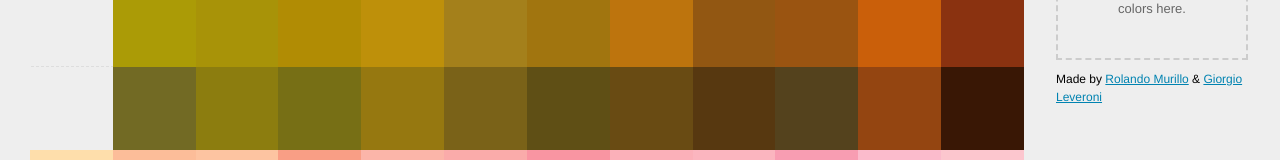
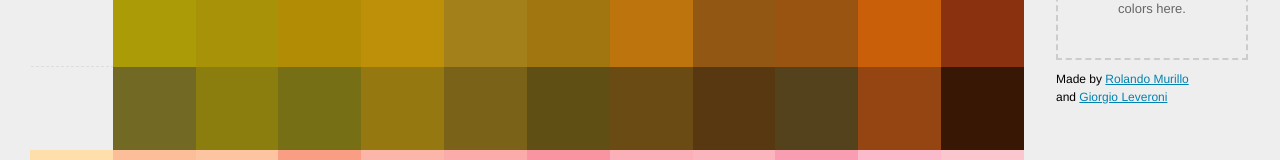
Before and after one commit to patelprashant/coleure, a plain HTML site: page index.html in a window 1280 px wide. Shown: the part 462-622 px from the top of the page. Drawn offline with Linux system fonts and the light colour scheme.

Commit message:
Update index.html

```diff
--- a/index.html
+++ b/index.html
@@ -69,7 +69,7 @@
         </header>
         <div id="drop-message" class="dropzone">Drop your favorite colors here.</div>
         <div id="palette_colors" class="clear b10"></div>
-        <p>Made by <a href="http://rolandomurillo.com/">Rolando Murillo</a> &amp; <a href="http://github.com/ppold">Giorgio Leveroni</a></p>
+        <p>Made by <a href="http://rolandomurillo.com/">Rolando Murillo</a> <br>and <a href="http://github.com/ppold">Giorgio Leveroni</a></p>
         <!-- <button>Show all…</button> -->
       </section>
       <img id="logo" src="coleure.png" alt="Coleure">
```
